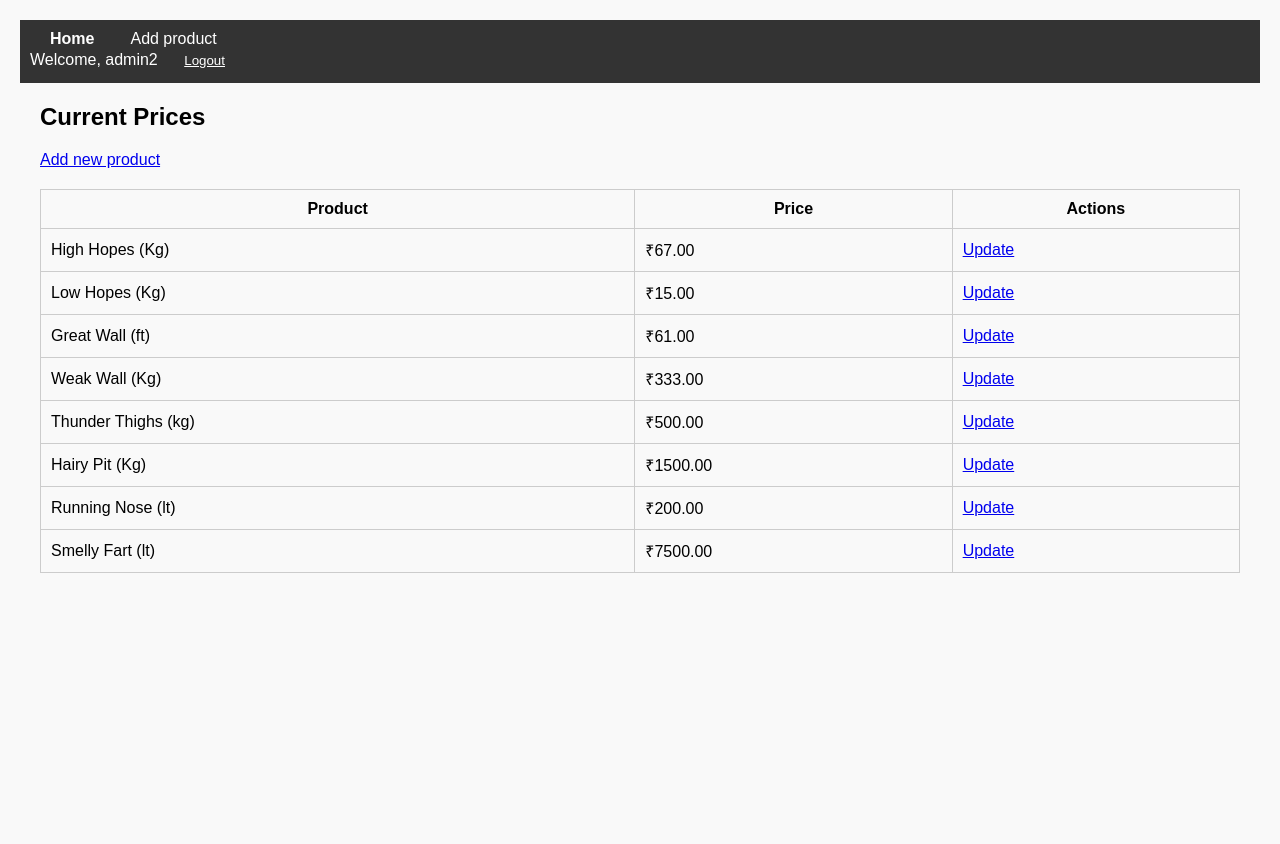
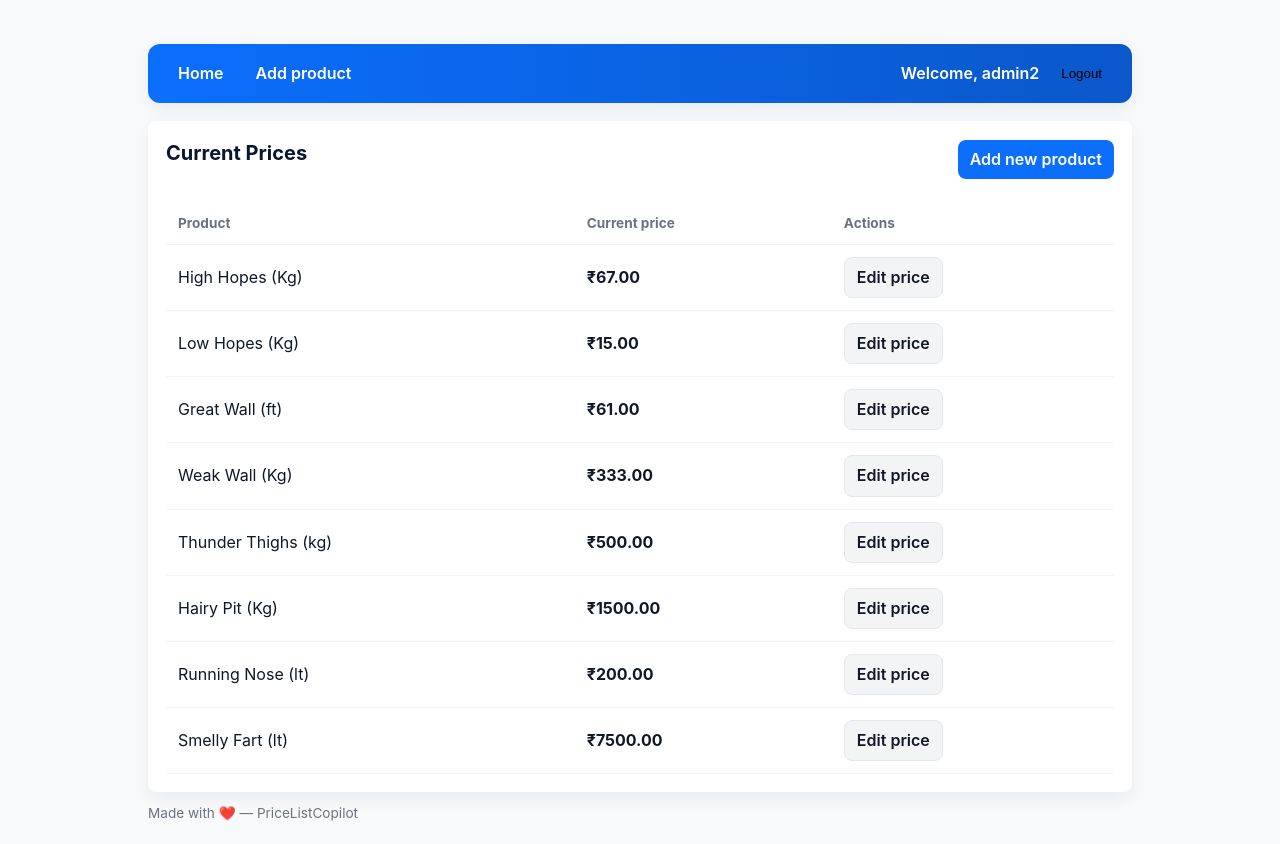
Before and after one commit to cvkarthik-enter/FirstDjangoProject, a Django app: page /prices/ in a window 1280 px wide. Before the commit the page ends 573 px from the top, so only its background shows below. Run offline with Django 5.2, Linux system fonts and the light colour scheme; a user stored in the database is signed in; data comes from the database, SQL or seed files in the repository.

Commit message:
Seventh: just updated some css and html

```diff
--- a/static/css/styles.css
+++ b/static/css/styles.css
@@ -1,37 +1,145 @@
-/* static/css/styles.css */
-body {
-    font-family: Arial, sans-serif;
-    margin: 20px;
-    background-color: #f9f9f9;
+/* Clean, minimal UI for PriceListCopilot */
+/* Put this at static/css/styles.css */
+
+/* Base reset + sensible defaults */
+:root{
+  --bg:#f7f9fb;
+  --card:#ffffff;
+  --muted:#6b7280;
+  --accent:#0b6efd; /* primary color */
+  --danger:#e11d48;
+  --success:#059669;
+  --radius:8px;
+  --shadow: 0 6px 18px rgba(15,23,42,0.06);
+  --max-width:1024px;
+  --gap:16px;
+  font-family: Inter, system-ui, -apple-system, "Segoe UI", Roboto, "Helvetica Neue", Arial;
+  color-scheme: light;
 }
 
-header nav {
-    background-color: #333;
-    color: white;
-    padding: 10px;
+*{box-sizing:border-box}
+html,body{height:100%}
+body{
+  margin:0;
+  background:var(--bg);
+  color:#0f172a;
+  -webkit-font-smoothing:antialiased;
+  -moz-osx-font-smoothing:grayscale;
+  line-height:1.45;
+  padding:24px;
 }
 
-header nav a {
-    color: white;
-    margin-left: 20px;
-    text-decoration: none;
+/* Page wrapper */
+.container{
+  max-width:var(--max-width);
+  margin:0 auto;
+  padding:20px;
 }
 
-table {
-    width: 100%;
-    border-collapse: collapse;
-    margin-top: 20px;
+/* Header / nav */
+header nav{
+  display:flex;
+  align-items:center;
+  justify-content:space-between;
+  background:linear-gradient(90deg,#0b6efd 0%, #0a58ca 100%);
+  color:white;
+  padding:12px 20px;
+  border-radius:12px;
+  box-shadow:var(--shadow);
+}
+.nav-left, .nav-right{display:flex; align-items:center; gap:12px;}
+a.nav-link{
+  color:white;
+  text-decoration:none;
+  font-weight:600;
+  padding:6px 10px;
+  border-radius:6px;
+}
+a.nav-link:hover{ background: rgba(255,255,255,0.06); }
+
+/* Card / content */
+.card{
+  background:var(--card);
+  border-radius:var(--radius);
+  padding:18px;
+  box-shadow:var(--shadow);
+  margin-top:18px;
 }
 
-th, td {
-    padding: 10px;
-    border: 1px solid #ccc;
+/* Headings */
+h1{ margin:0 0 12px 0; font-size:1.25rem; font-weight:700; color:#0b1531; }
+
+/* Buttons */
+.btn{
+  display:inline-block;
+  background:var(--accent);
+  color:white;
+  padding:8px 12px;
+  border-radius:8px;
+  text-decoration:none;
+  font-weight:600;
+  border:none;
+  cursor:pointer;
 }
+.btn.secondary{ background:#f3f4f6; color:#111827; box-shadow:none; border:1px solid #e5e7eb; }
+.btn.ghost{ background:transparent; color:var(--accent); border:1px solid rgba(11,110,253,0.12); }
 
-button {
-    padding: 5px 10px;
-    background-color: #007bff;
-    color: white;
-    border: none;
-    cursor: pointer;
+/* Messages (alerts) */
+#messages .alert{
+  padding:10px 12px;
+  border-radius:8px;
+  margin-bottom:12px;
+  font-weight:600;
 }
+.alert-info{ background:#eef2ff; color:#3730a3; }
+.alert-success{ background:#ecfdf5; color:#065f46; }
+.alert-error{ background:#fff1f2; color:#9f1239; }
+
+/* Table */
+.table{
+  width:100%;
+  border-collapse:collapse;
+  margin-top:12px;
+}
+.table thead th{
+  text-align:left;
+  padding:10px 12px;
+  font-size:0.85rem;
+  color:var(--muted);
+  border-bottom:1px solid #eef2f5;
+}
+.table tbody td{
+  padding:12px;
+  border-bottom:1px solid #f1f5f9;
+  vertical-align:middle;
+}
+.table tbody tr:hover{ background:#fbfdff; }
+.price{ font-weight:700; color:#111827; }
+
+/* Responsive table: scroll on small screens */
+.table-wrapper{ overflow-x:auto; }
+
+/* Form */
+form label{ display:block; margin-bottom:8px; font-size:0.95rem; color:#111827; }
+input[type="text"], input[type="password"]{
+  width:100%;
+  padding:10px 12px;
+  border-radius:8px;
+  border:1px solid #e6eef6;
+  background: #fff;
+  margin-top:6px;
+}
+.form-row{ margin-bottom:12px; max-width:420px; }
+
+/* Utilities */
+.row{ display:flex; gap:12px; align-items:center; flex-wrap:wrap; }
+.spacer{ flex:1; }
+
+/* Footer small */
+.footer-note{ color:var(--muted); font-size:0.85rem; margin-top:12px; }
+
+/* Small screens */
+@media (max-width:640px){
+  header nav{ flex-direction:column; align-items:flex-start; gap:12px; }
+  .nav-right{ margin-left:0; }
+}
--- a/templates/base.html
+++ b/templates/base.html
@@ -2,43 +2,41 @@
 <!DOCTYPE html>
 <html lang="en">
 <head>
-    <meta charset="UTF-8">
+  <meta charset="utf-8">
   <title>{% block title %}Price List{% endblock %}</title>
   <link rel="stylesheet" href="{% static 'css/styles.css' %}">
+  <meta name="viewport" content="width=device-width, initial-scale=1">
 </head>
 <body>
+  <div class="container">
     <header>
-        <nav style="background-color: #333; color: white; padding: 10px;">
-            <div style="display:flex; align-items:center; gap:16px;">
-                <a href="{% url 'price_list' %}" style="color: white; text-decoration: none; font-weight: bold;">Home</a>
-
+      <nav>
+        <div class="nav-left">
+          <a class="nav-link" href="{% url 'price_list' %}">Home</a>
           {% if user.is_authenticated and user.is_staff %}
-                  <a href="{% url 'create_product' %}" style="color: white; text-decoration:none;">Add product</a>
+            <a class="nav-link" href="{% url 'create_product' %}">Add product</a>
           {% endif %}
         </div>
 
-            <div style="margin-left:auto;">
+        <div class="nav-right">
           {% if user.is_authenticated %}
-                <span style="margin-right:12px;">Welcome, {{ user.username }}</span>
+            <span style="color:white; font-weight:600;">Welcome, {{ user.username }}</span>
             <form method="post" action="{% url 'logout' %}" style="display:inline;">
               {% csrf_token %}
-                    <button type="submit" style="background:none; border:none; color:white; text-decoration:underline; cursor:pointer;">
-                        Logout
-                    </button>
+              <button class="nav-link" type="submit" style="background:transparent; border:none; padding:6px 10px;">Logout</button>
             </form>
           {% else %}
-                <a href="{% url 'login' %}" style="color: white;">Login</a>
+            <a class="nav-link" href="{% url 'login' %}">Login</a>
           {% endif %}
         </div>
       </nav>
     </header>
 
-    <main style="margin: 20px;">
-        {# Messages block — render django.contrib.messages site-wide #}
+    <main>
       {% if messages %}
-          <div id="messages" style="margin-bottom: 16px;">
+        <div id="messages">
           {% for message in messages %}
-              <div class="alert {% if message.tags %}alert-{{ message.tags }}{% endif %}" style="padding:8px; border-radius:4px; margin-bottom:8px; background:#f2f2f2;">
+            <div class="alert {% if message.tags %}alert-{{ message.tags }}{% endif %} card">
               {{ message }}
             </div>
           {% endfor %}
@@ -46,6 +44,8 @@
       {% endif %}
 
       {% block content %}{% endblock %}
+      <div class="footer-note">Made with ❤️ — PriceListCopilot</div>
     </main>
+  </div>
 </body>
 </html>
--- a/templates/price_list.html
+++ b/templates/price_list.html
@@ -1,33 +1,40 @@
-<!-- templates/price_list.html -->
-{% extends 'base.html' %}
+{% extends "base.html" %}
+
 {% block title %}Current Prices{% endblock %}
 
 {% block content %}
-<h2>{{ page_title }}</h2>
+  <div class="card">
+    <div class="row" style="align-items:center; margin-bottom:12px;">
+      <h1>{{ page_title }}</h1>
+      <div class="spacer"></div>
+      {% if user.is_staff %}
+        <a class="btn" href="{% url 'create_product' %}">Add new product</a>
+      {% endif %}
+    </div>
 
-  {# Show "Add new product" link only to admin/staff users #}
-  {% if user.is_staff %}
-    <p><a class="btn btn-primary" href="{% url 'create_product' %}">Add new product</a></p>
-  {% endif %}
-
-
-<!-- Table of prices -->
-<table>
+    <div class="table-wrapper">
+      <table class="table" aria-describedby="product-list">
+        <thead>
           <tr>
             <th>Product</th>
-        <th>Price</th>
-        {% if user.is_staff %}
-            <th>Actions</th>
-        {% endif %}
+            <th>Current price</th>
+            {% if user.is_staff %}<th>Actions</th>{% endif %}
           </tr>
+        </thead>
+        <tbody>
           {% for product in products %}
           <tr>
             <td>{{ product.name }}</td>
-        <td>₹{{ product.current_price }}</td>
+            <td class="price">₹{{ product.current_price }}</td>
             {% if user.is_staff %}
-            <td><a href="{% url 'update_price' product.id %}">Update</a></td>
+              <td><a class="btn secondary" href="{% url 'update_price' product.id %}">Edit price</a></td>
             {% endif %}
           </tr>
+          {% empty %}
+          <tr><td colspan="{% if user.is_staff %}3{% else %}2{% endif %}">No products found.</td></tr>
           {% endfor %}
+        </tbody>
       </table>
+    </div>
+  </div>
 {% endblock %}
```
Also changed, not shown: templates/create_product.html (+21 -10 lines), templates/login.html (+23 -15 lines). Lines whose indentation alone changed are shown as unchanged.
